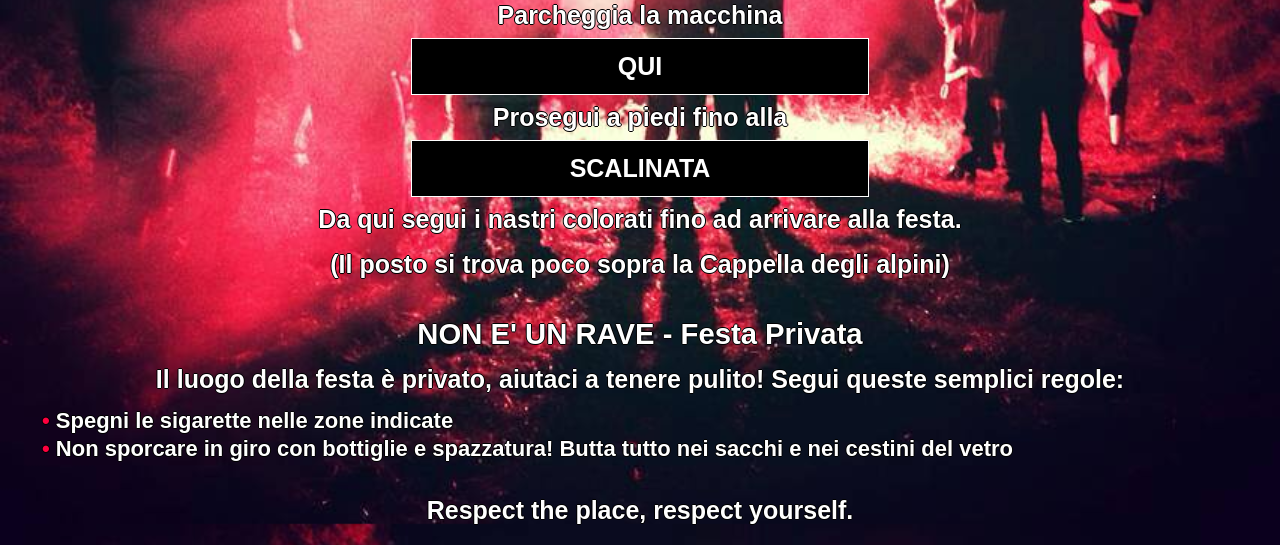
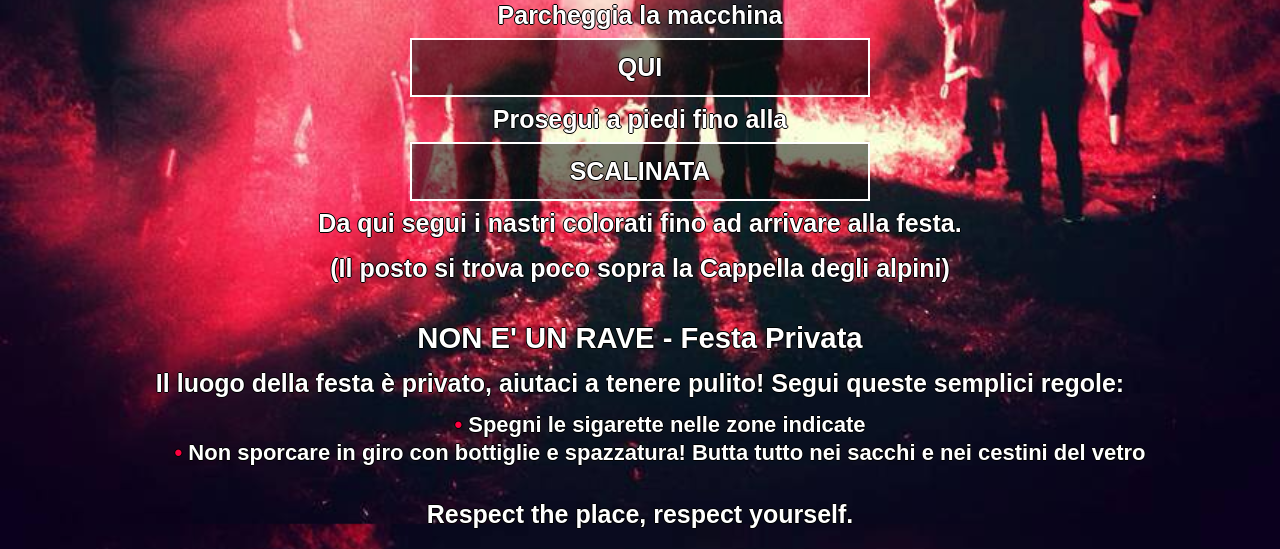
Before and after one commit to praculona-party/praculona-party.github.io, a website: page index.html in a window 1280 px wide. Shown: the part 519-1068 px from the top of the page. Drawn offline with Linux system fonts and the light colour scheme; a web font is replaced by a local one.

Commit message:
Few style modifications

```diff
--- a/index.html
+++ b/index.html
@@ -5,9 +5,6 @@
   <meta http-equiv="X-UA-Compatible" content="IE=edge">
   <meta name="viewport" content="width=device-width, initial-scale=1">
   <meta name="theme-color" content="#FF0040" />
-  <meta name="msapplication-navbutton-color" content="#FF0040">
-  <meta name="apple-mobile-web-app-capable" content="yes">
-  <meta name="apple-mobile-web-app-status-bar-style" content="#FF0040">
   <link rel="icon" type="image/x-icon" href="/favicon.ico">
   <link href="https://fonts.googleapis.com/css?family=Dhurjati" rel="stylesheet">
   <link rel="stylesheet" type="text/css" href="styles/party.css" />
@@ -54,7 +51,9 @@
       <li>Spegni le sigarette nelle zone indicate</li>
       <li>Non sporcare in giro con bottiglie e spazzatura! Butta tutto nei sacchi e nei cestini del vetro</li>
     </ul>
+    <div>
     <h4>Respect the place, respect yourself.</h4>
+    </div>
   </div>
 <script type="text/javascript">
   function openPosition(lat, lon) {
--- a/styles/party.css
+++ b/styles/party.css
@@ -21,9 +21,9 @@ h1, h2, h3, h4 {
 .position {
   width: 35%;
   margin: auto;
-  background-color: black;
+  background-color: rgba(0,0,0,0.5);
   padding: 5px;
-  border: 1px solid white;
+  border: 2px solid white;
 }
 .position a {
   text-decoration: none;
@@ -49,9 +49,10 @@ h1, h2, h3, h4 {
 .disclaimer li {
   line-height: 28px;
   font-size: 22px;
-  text-align: left;
+  text-align: center;
 }
 .disclaimer li:before {
+    align: center;
     content: "• ";
-    color: #FF0040;
+color: #FF0040;
 }
```
